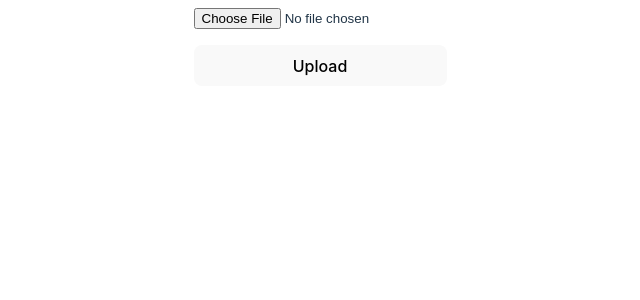
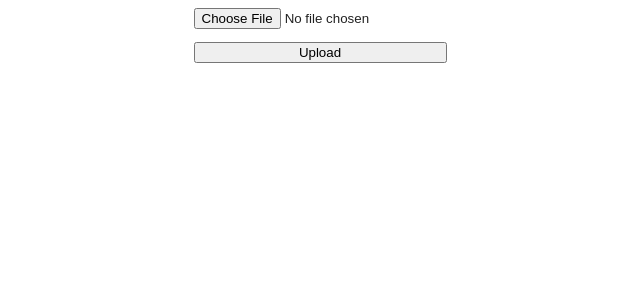
Before and after one commit to freddavin/uploadimg-front, a React (Vite) app: page / in a window 1280 px wide. Shown: the top 300 px of the page, without its empty margins (320-960 px from the left). Built offline with nearby package versions, Linux system fonts and the light colour scheme.

Commit message:
feat: change button style and add alert

```diff
--- a/src/App.css
+++ b/src/App.css
@@ -14,25 +14,6 @@ h3 {
   margin: 0;
   margin-top: 1em;
 }
-/*
-input[type='file'] {
-  display: none;
-} */
-
-.custom-file-upload {
-  margin: auto;
-  border: 1px solid #ccc;
-  display: inline-block;
-  width: 50px;
-  height: 50px;
-  border-radius: 100%;
-  cursor: pointer;
-}
-
-.custom-file-upload > img {
-  width: 50px;
-  height: 50px;
-}
 
 button {
   margin-top: 1em;
--- a/src/App.jsx
+++ b/src/App.jsx
@@ -8,16 +8,27 @@ function App() {
   const [uploadImage, setUploadImage] = useState({ url: '' });
 
   const createImage = async (newImage) => {
-    axios.post(URL, newImage);
+    axios.post(URL, newImage).then((res) => {
+      const { status } = res;
+      if (status === 201) {
+        alert('Obrigado! Imagem enviada com sucesso!');
+        return;
+      }
+      alert('Falha no envio');
+    });
   };
 
   const handleSubmit = (e) => {
+    if (uploadImage.url === '') {
+      return;
+    }
     e.preventDefault();
-    createImage(uploadImage);
+    createImage(uploadImage, e);
   };
 
   const handleFileUpload = async (e) => {
     const file = e.target.files[0];
+    console.log(file);
     const base64 = await convertToBase64(file);
     setUploadImage({ ...uploadImage, url: base64 });
   };
@@ -29,6 +40,7 @@ function App() {
           type="file"
           name="url"
           id="file-upload"
+          accept="image/*"
           onChange={(e) => handleFileUpload(e)}
         />
         <button type="submit">Upload</button>
--- a/src/index.css
+++ b/src/index.css
@@ -5,8 +5,8 @@
   font-weight: 400;
 
   color-scheme: light dark;
-  color: rgba(255, 255, 255, 0.87);
-  background-color: #242424;
+  color: rgba(0, 0, 0, 0.87);
+  background-color: #ffffff;
 
   font-synthesis: none;
   text-rendering: optimizeLegibility;
@@ -14,49 +14,3 @@
   -moz-osx-font-smoothing: grayscale;
   -webkit-text-size-adjust: 100%;
 }
-
-a {
-  font-weight: 500;
-  color: #646cff;
-  text-decoration: inherit;
-}
-a:hover {
-  color: #535bf2;
-}
-
-h1 {
-  font-size: 3.2em;
-  line-height: 1.1;
-}
-
-button {
-  border-radius: 8px;
-  border: 1px solid transparent;
-  padding: 0.6em 1.2em;
-  font-size: 1em;
-  font-weight: 500;
-  font-family: inherit;
-  background-color: #1a1a1a;
-  cursor: pointer;
-  transition: border-color 0.25s;
-}
-button:hover {
-  border-color: #646cff;
-}
-button:focus,
-button:focus-visible {
-  outline: 4px auto -webkit-focus-ring-color;
-}
-
-@media (prefers-color-scheme: light) {
-  :root {
-    color: #213547;
-    background-color: #ffffff;
-  }
-  a:hover {
-    color: #747bff;
-  }
-  button {
-    background-color: #f9f9f9;
-  }
-}
```
